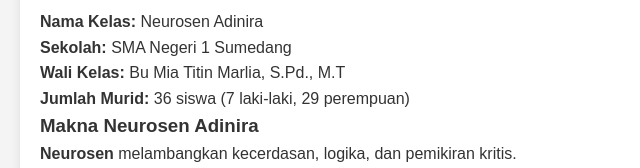
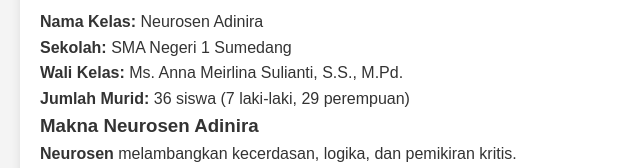
Before and after one commit to pujjnfh/neurosenadinira, a plain HTML site: page index.html in a window 1280 px wide. Shown: the part 632-800 px from the top of the page, 0-640 px from the left. Drawn offline with Linux system fonts and the light colour scheme.

Commit message:
Update index.html 3

```diff
--- a/index.html
+++ b/index.html
@@ -135,7 +135,7 @@
         <h2>Our Class</h2>
         <p><strong>Nama Kelas:</strong> Neurosen Adinira</p>
         <p><strong>Sekolah:</strong> SMA Negeri 1 Sumedang</p>
-        <p><strong>Wali Kelas:</strong> Bu Mia Titin Marlia, S.Pd., M.T</p>
+        <p><strong>Wali Kelas:</strong> Ms. Anna Meirlina Sulianti, S.S., M.Pd.</p>
         <p><strong>Jumlah Murid:</strong> 36 siswa (7 laki-laki, 29 perempuan)</p>
 
         <h3>Makna Neurosen Adinira</h3>
```
